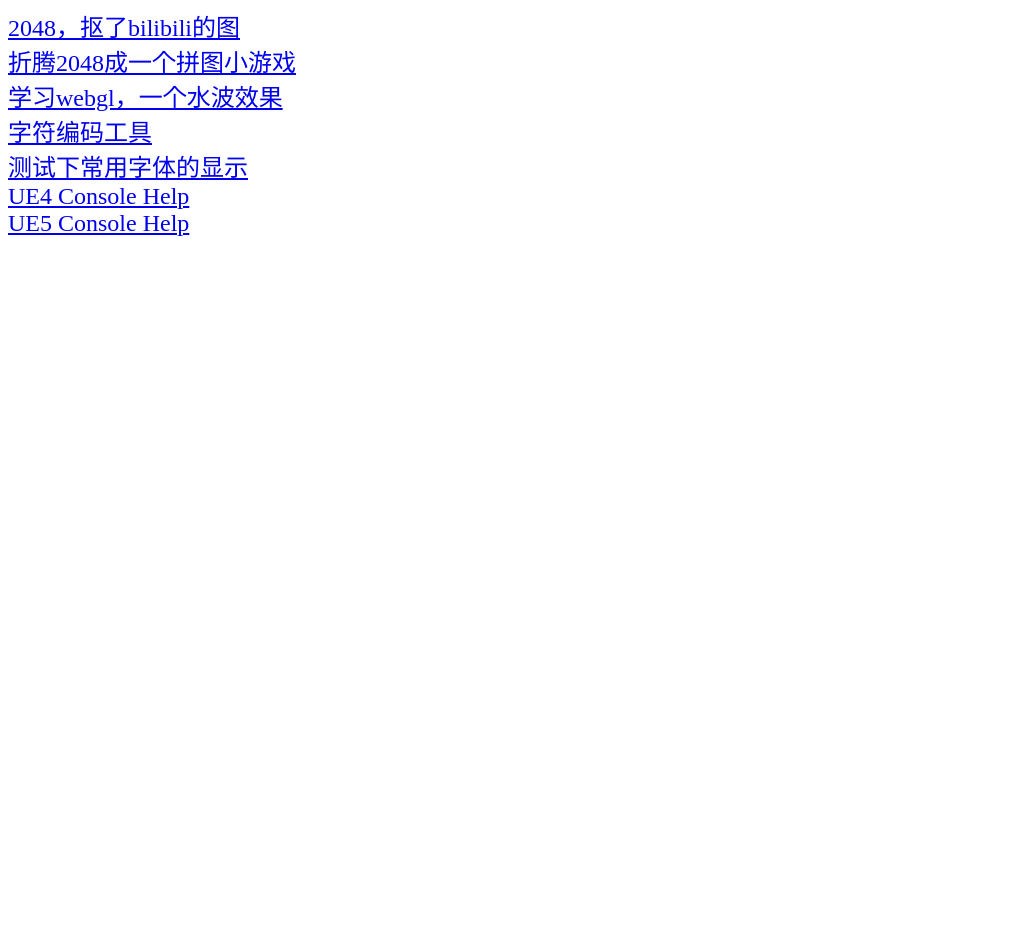
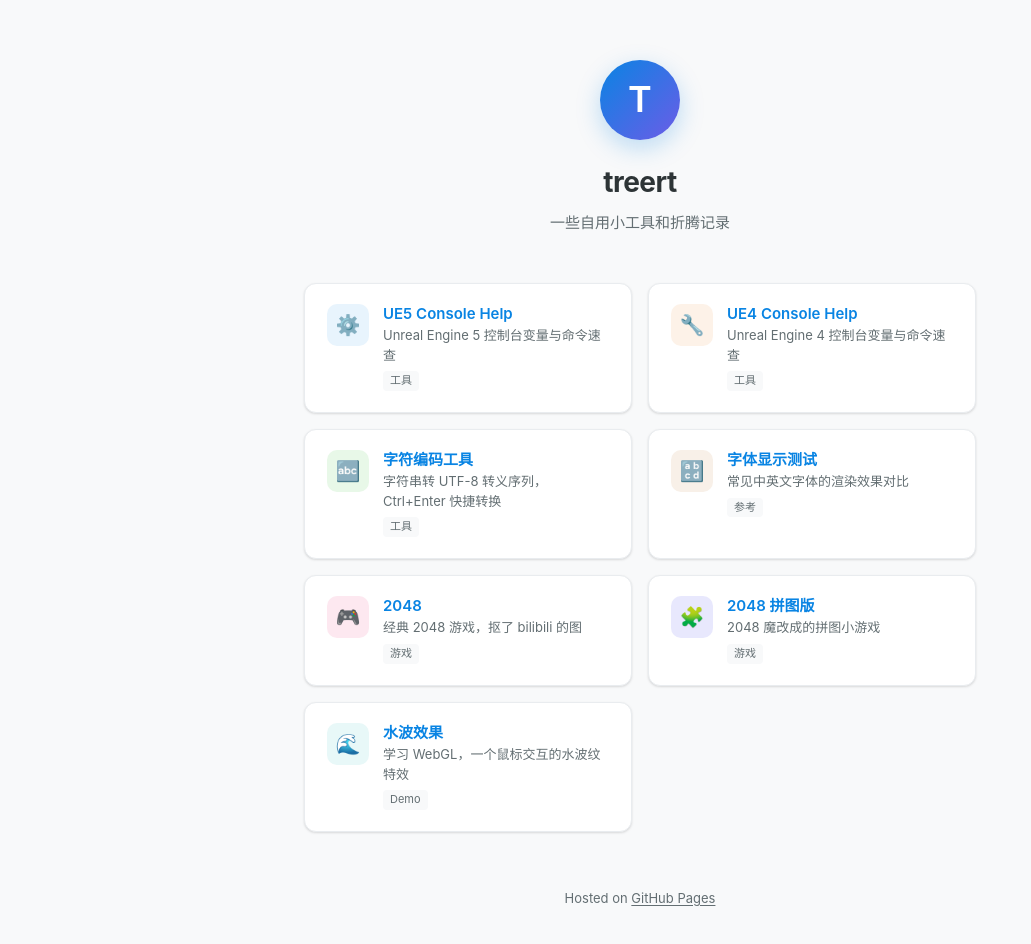
Before and after one commit to treert/treert.github.io, a plain HTML site: page index.html in a window 1280 px wide. Shown: the whole page, without its empty margins (0-1031 px from the left). Before the commit the page ends 800 px from the top, so only its background shows below. Drawn offline with Linux system fonts and the light colour scheme.

Commit message:
refactor: 重构首页与404页面样式

```diff
--- a/global.css
+++ b/global.css
@@ -2,12 +2,145 @@
 
 
 
-/*html,body, div, ul, ol, dl, dt, dd, li, dl, h1, h2, h3, h4*/
-                                                  /*{margin:0;padding:0;font-style:normal;font:12px/22px "\5B8B\4F53",Arial, Helvetica,sans-serif}*/
+/* === Reset & Base === */
+*, *::before, *::after {
+  margin: 0;
+  padding: 0;
+  box-sizing: border-box;
+}
 
-/*ol, ul ,li{list-style: none;}*/
-/*img {border: 0; vertical-align:middle;}*/
-/*body{color:#000000;background:#FFF; text-align:center;}*/
-/*.clear{clear:both;height:1px;width:100%; overflow:hidden; margin-top:-1px;}*/
-/*a{color:#000000;text-decoration:none; }*/
-/*a:hover{color:#BA2636;text-decoration:underline;}*/
+:root {
+  --bg: #f8f9fa;
+  --card-bg: #ffffff;
+  --text: #2d3436;
+  --text-secondary: #636e72;
+  --accent: #0984e3;
+  --accent-hover: #0767b3;
+  --border: #e9ecef;
+  --shadow: 0 1px 3px rgba(0,0,0,.08), 0 1px 2px rgba(0,0,0,.06);
+  --shadow-hover: 0 10px 30px rgba(0,0,0,.1);
+  --radius: 12px;
+  --font: -apple-system, BlinkMacSystemFont, "Segoe UI", "PingFang SC", "Microsoft YaHei", sans-serif;
+  --mono: "SF Mono", "Fira Code", "Consolas", monospace;
+}
+
+body {
+  font-family: var(--font);
+  background: var(--bg);
+  color: var(--text);
+  line-height: 1.6;
+  min-height: 100vh;
+}
+
+a {
+  color: var(--accent);
+  text-decoration: none;
+  transition: color .2s;
+}
+a:hover {
+  color: var(--accent-hover);
+}
+
+/* === Container === */
+.container {
+  max-width: 720px;
+  margin: 0 auto;
+  padding: 60px 24px 80px;
+}
+
+/* === Header === */
+.header {
+  text-align: center;
+  margin-bottom: 48px;
+}
+.header .avatar {
+  width: 80px;
+  height: 80px;
+  border-radius: 50%;
+  background: linear-gradient(135deg, #0984e3, #6c5ce7);
+  display: inline-flex;
+  align-items: center;
+  justify-content: center;
+  font-size: 36px;
+  color: #fff;
+  font-weight: 600;
+  margin-bottom: 20px;
+  box-shadow: 0 8px 24px rgba(9,132,227,.25);
+}
+.header h1 {
+  font-size: 28px;
+  font-weight: 700;
+  letter-spacing: -.5px;
+  margin-bottom: 6px;
+}
+.header p {
+  color: var(--text-secondary);
+  font-size: 15px;
+}
+
+/* === Project Grid === */
+.project-grid {
+  display: grid;
+  grid-template-columns: repeat(auto-fill, minmax(280px, 1fr));
+  gap: 16px;
+}
+
+/* === Project Card === */
+.card {
+  background: var(--card-bg);
+  border: 1px solid var(--border);
+  border-radius: var(--radius);
+  padding: 20px 22px;
+  box-shadow: var(--shadow);
+  transition: transform .2s, box-shadow .2s;
+  display: flex;
+  align-items: flex-start;
+  gap: 14px;
+}
+.card:hover {
+  transform: translateY(-3px);
+  box-shadow: var(--shadow-hover);
+}
+.card-icon {
+  flex-shrink: 0;
+  width: 42px;
+  height: 42px;
+  border-radius: 10px;
+  display: flex;
+  align-items: center;
+  justify-content: center;
+  font-size: 20px;
+}
+.card-body h3 {
+  font-size: 15px;
+  font-weight: 600;
+  margin-bottom: 3px;
+  line-height: 1.3;
+}
+.card-body p {
+  font-size: 13px;
+  color: var(--text-secondary);
+  line-height: 1.5;
+}
+.card-body .tag {
+  display: inline-block;
+  font-size: 11px;
+  padding: 1px 7px;
+  border-radius: 4px;
+  background: var(--bg);
+  color: var(--text-secondary);
+  margin-top: 6px;
+}
+
+/* === Footer === */
+.footer {
+  text-align: center;
+  margin-top: 56px;
+  font-size: 13px;
+  color: var(--text-secondary);
+}
+.footer a {
+  color: var(--text-secondary);
+  text-decoration: underline;
+  text-underline-offset: 2px;
+}
--- a/index.html
+++ b/index.html
@@ -1,27 +1,92 @@
 <!DOCTYPE html>
-<html>
+<html lang="zh-CN">
 <head>
   <meta charset="utf-8">
   <title>treert</title>
-  <meta name="viewport" content="initial-scale=1">
+  <meta name="viewport" content="width=device-width, initial-scale=1">
   <link rel="stylesheet" type="text/css" href="./global.css">
-  <style>
-    a{
-      display: block;
-      margin: auto;
-      font-size: 24px;
-    }
-  </style>
 </head>
 <body>
-  <div>
-    <a href="http://treert.github.io/2048">2048，抠了bilibili的图</a>
-    <a href="http://treert.github.io/2048/my2048">折腾2048成一个拼图小游戏</a>
-    <a href="http://treert.github.io/jquery.ripples/html">学习webgl，一个水波效果</a>
-    <a href="./char_code_tool/index.html">字符编码工具</a>
-    <a href="./test_font/index.html">测试下常用字体的显示</a>
-    <a href="./ue-consolehelp/ue4.html">UE4 Console Help</a>
-    <a href="./ue-consolehelp/ue5.html">UE5 Console Help</a>
+  <div class="container">
+    <!-- Header -->
+    <header class="header">
+      <div class="avatar">T</div>
+      <h1>treert</h1>
+      <p>一些自用小工具和折腾记录</p>
+    </header>
+
+    <!-- Projects -->
+    <div class="project-grid">
+
+      <a class="card" href="./ue-consolehelp/ue5.html">
+        <div class="card-icon" style="background:#e8f4fd;">⚙️</div>
+        <div class="card-body">
+          <h3>UE5 Console Help</h3>
+          <p>Unreal Engine 5 控制台变量与命令速查</p>
+          <span class="tag">工具</span>
+        </div>
+      </a>
+
+      <a class="card" href="./ue-consolehelp/ue4.html">
+        <div class="card-icon" style="background:#fdf2e8;">🔧</div>
+        <div class="card-body">
+          <h3>UE4 Console Help</h3>
+          <p>Unreal Engine 4 控制台变量与命令速查</p>
+          <span class="tag">工具</span>
+        </div>
+      </a>
+
+      <a class="card" href="./char_code_tool/index.html">
+        <div class="card-icon" style="background:#e8f8e8;">🔤</div>
+        <div class="card-body">
+          <h3>字符编码工具</h3>
+          <p>字符串转 UTF-8 转义序列，Ctrl+Enter 快捷转换</p>
+          <span class="tag">工具</span>
+        </div>
+      </a>
+
+      <a class="card" href="./test_font/index.html">
+        <div class="card-icon" style="background:#f8f0e8;">🔡</div>
+        <div class="card-body">
+          <h3>字体显示测试</h3>
+          <p>常见中英文字体的渲染效果对比</p>
+          <span class="tag">参考</span>
+        </div>
+      </a>
+
+      <a class="card" href="http://treert.github.io/2048">
+        <div class="card-icon" style="background:#fde8f0;">🎮</div>
+        <div class="card-body">
+          <h3>2048</h3>
+          <p>经典 2048 游戏，抠了 bilibili 的图</p>
+          <span class="tag">游戏</span>
+        </div>
+      </a>
+
+      <a class="card" href="http://treert.github.io/2048/my2048">
+        <div class="card-icon" style="background:#e8e8fd;">🧩</div>
+        <div class="card-body">
+          <h3>2048 拼图版</h3>
+          <p>2048 魔改成的拼图小游戏</p>
+          <span class="tag">游戏</span>
+        </div>
+      </a>
+
+      <a class="card" href="http://treert.github.io/jquery.ripples/html">
+        <div class="card-icon" style="background:#e8f8f8;">🌊</div>
+        <div class="card-body">
+          <h3>水波效果</h3>
+          <p>学习 WebGL，一个鼠标交互的水波纹特效</p>
+          <span class="tag">Demo</span>
+        </div>
+      </a>
+
+    </div>
+
+    <!-- Footer -->
+    <footer class="footer">
+      Hosted on <a href="https://github.com/treert/treert.github.io">GitHub Pages</a>
+    </footer>
   </div>
 </body>
 </html>
```
Also changed, not shown: 404.html (+41 -8 lines).
